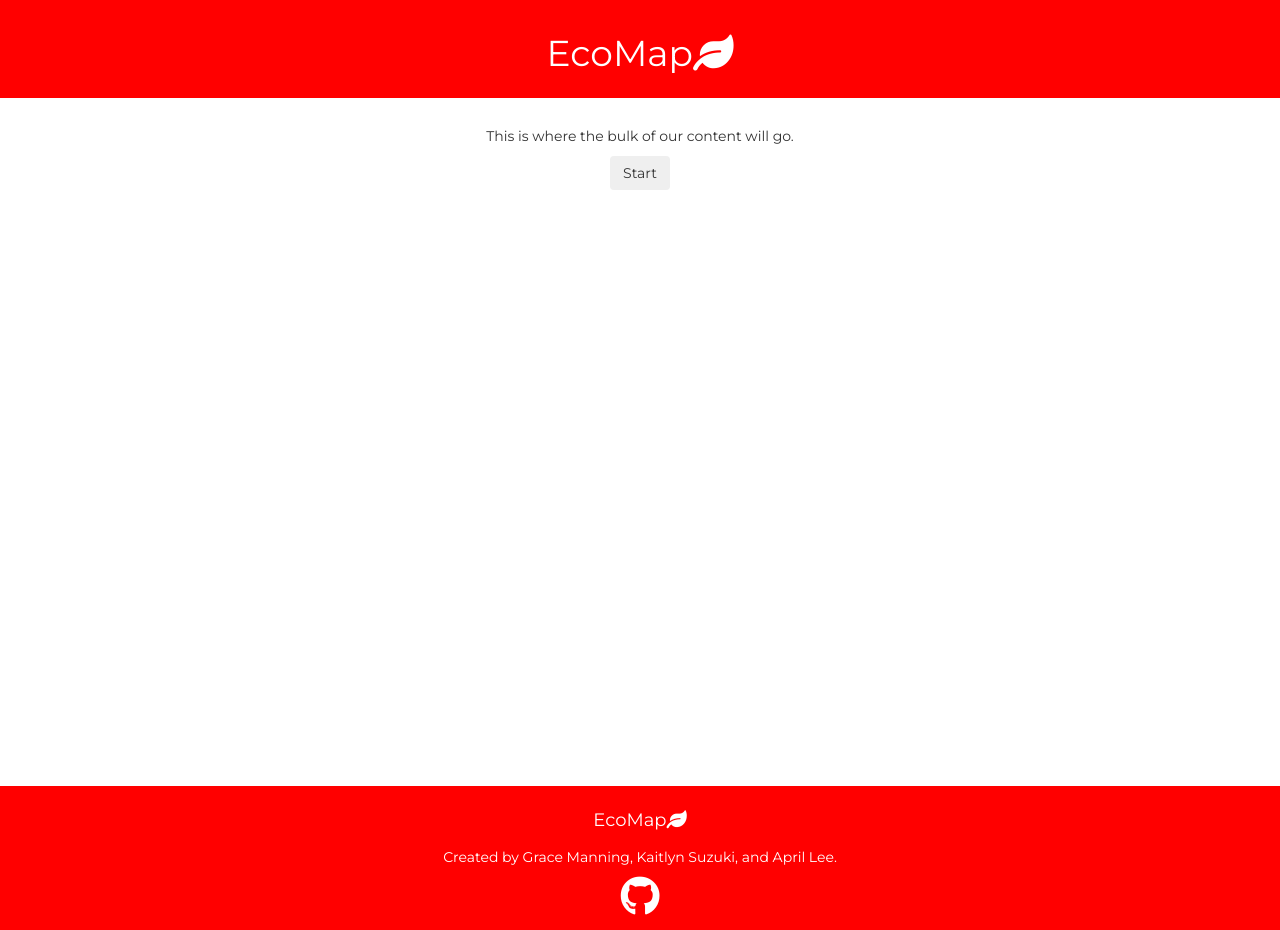
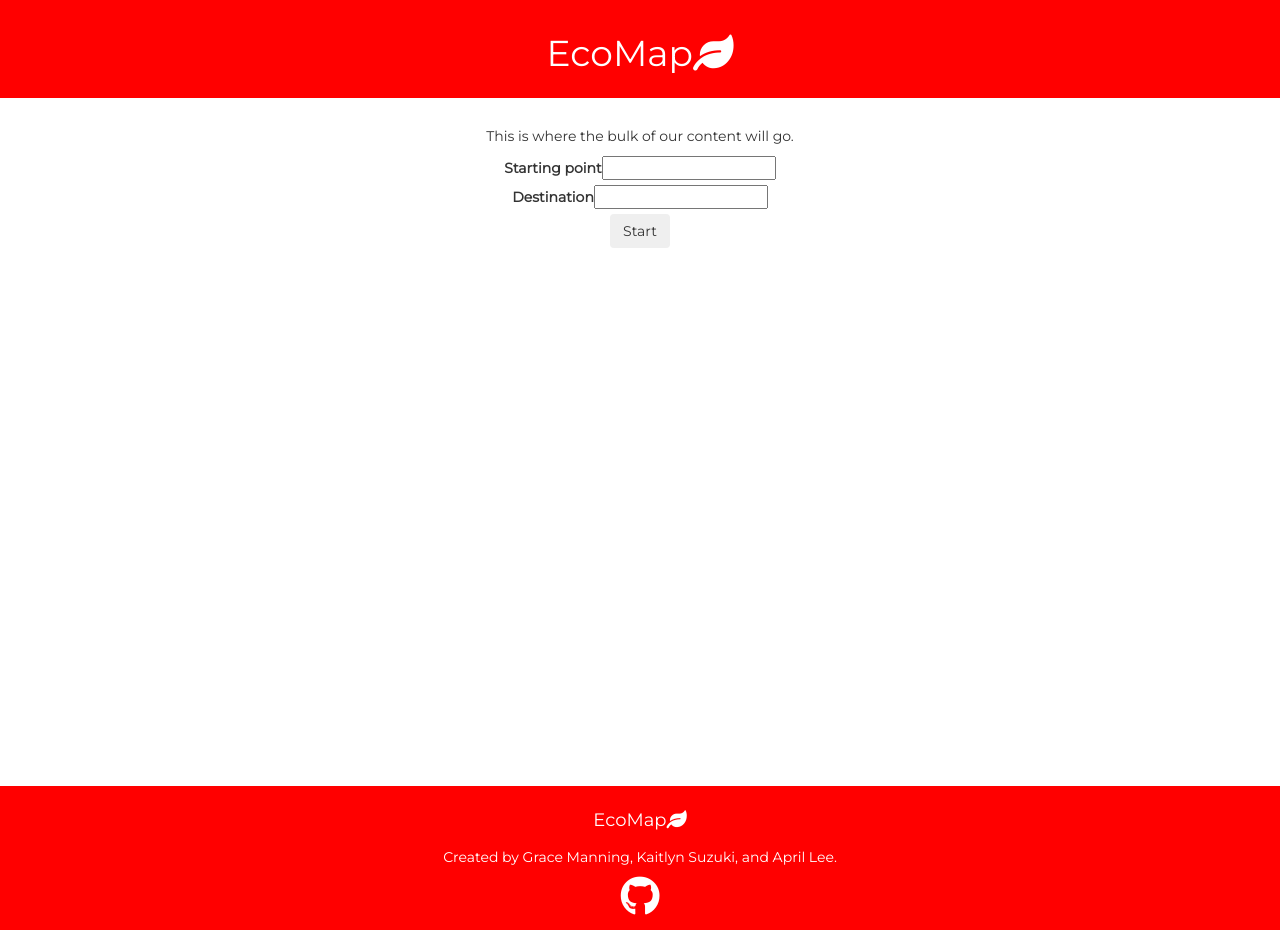
Before and after one commit to gracebmanning/EcoMap, a React (Create React App) app: page / in a window 1280 px wide. Built offline with nearby package versions, Linux system fonts and the light colour scheme.

Commit message:
added basic text boxes

```diff
--- a/src/components/Main.css
+++ b/src/components/Main.css
@@ -1,4 +1,7 @@
 .Main {
   margin: 20px;
   height: 80vh;
+  display: flex;
+  flex-direction: column;
+  align-items: center;
 }
--- a/src/components/Main.jsx
+++ b/src/components/Main.jsx
@@ -8,7 +8,16 @@ class Main extends Component {
         return (
             <div className="Main">
                 <p>This is where the bulk of our content will go.</p>
+                <label>
+                    Starting point
+                    <input name="start" />
+                </label>
+                <label>
+                    Destination
+                    <input name="end" />
+                </label>
                 <Button>Start</Button>
+
             </div>
         );
     }
```
